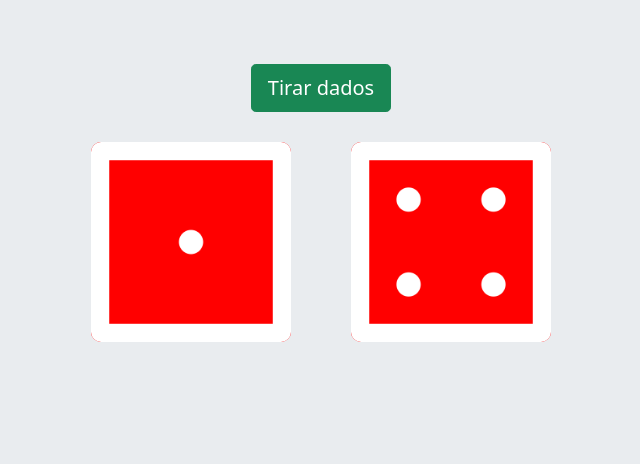
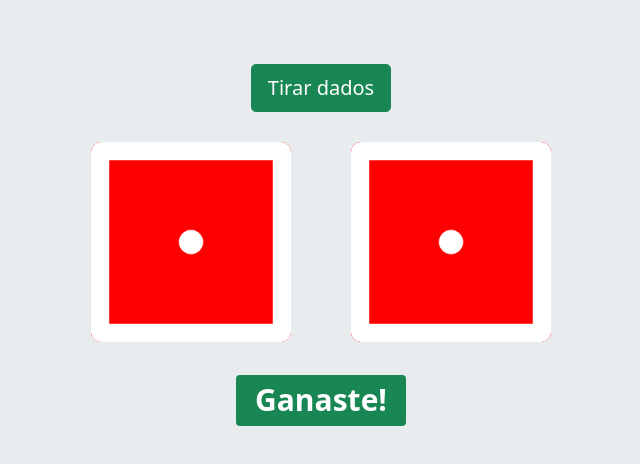
Before and after one commit to BROROZCO/Angular-Dados, an Angular app: page / in a window 1280 px wide. Shown: the top 464 px of the page, without its empty margins (319-959 px from the left). Built offline with nearby package versions, Linux system fonts and the light colour scheme.

Commit message:
Creacion del mensaje ganaste

```diff
--- a/src/app/app.component.html
+++ b/src/app/app.component.html
@@ -4,4 +4,6 @@
     <!-- Pasando de la variable del TS a la propiedad del html (interpolacion) "propert binding" -->
     <img class="img" [src]="dadoIzquierdo">
     <img class="img" [src]="dadoDerecho">
+
+    <h1 *ngIf="numero1 === numero2"><span class="badge bg-success">Ganaste!</span></h1>
 </div>
--- a/src/app/app.component.ts
+++ b/src/app/app.component.ts
@@ -8,17 +8,17 @@ import { Component } from '@angular/core';
 export class AppComponent {
 
   dadoIzquierdo = "../assets/img/dice1.png";
-  dadoDerecho = "../assets/img/dice4.png";
+  dadoDerecho = "../assets/img/dice1.png";
 
   numero1 = 0;
   numero2 = 0;
 
   tirarDados() : void {
-    // PAra eviar Cero se multiplica por 5 y se suma 1
+    // Para eviar Cero se multiplica por 5 y se suma 1
     this.numero1 = Math.round( Math.random() * 5) + 1;
     this.numero2 = Math.round( Math.random() * 5) + 1;
-    console.log(this.numero1);
-    console.log(this.numero2);
+    this.dadoIzquierdo = '../assets/img/dice'+ this.numero1 + '.png';
+    this.dadoDerecho = '../assets/img/dice'+ this.numero2 + '.png';
 
   }
 
```
